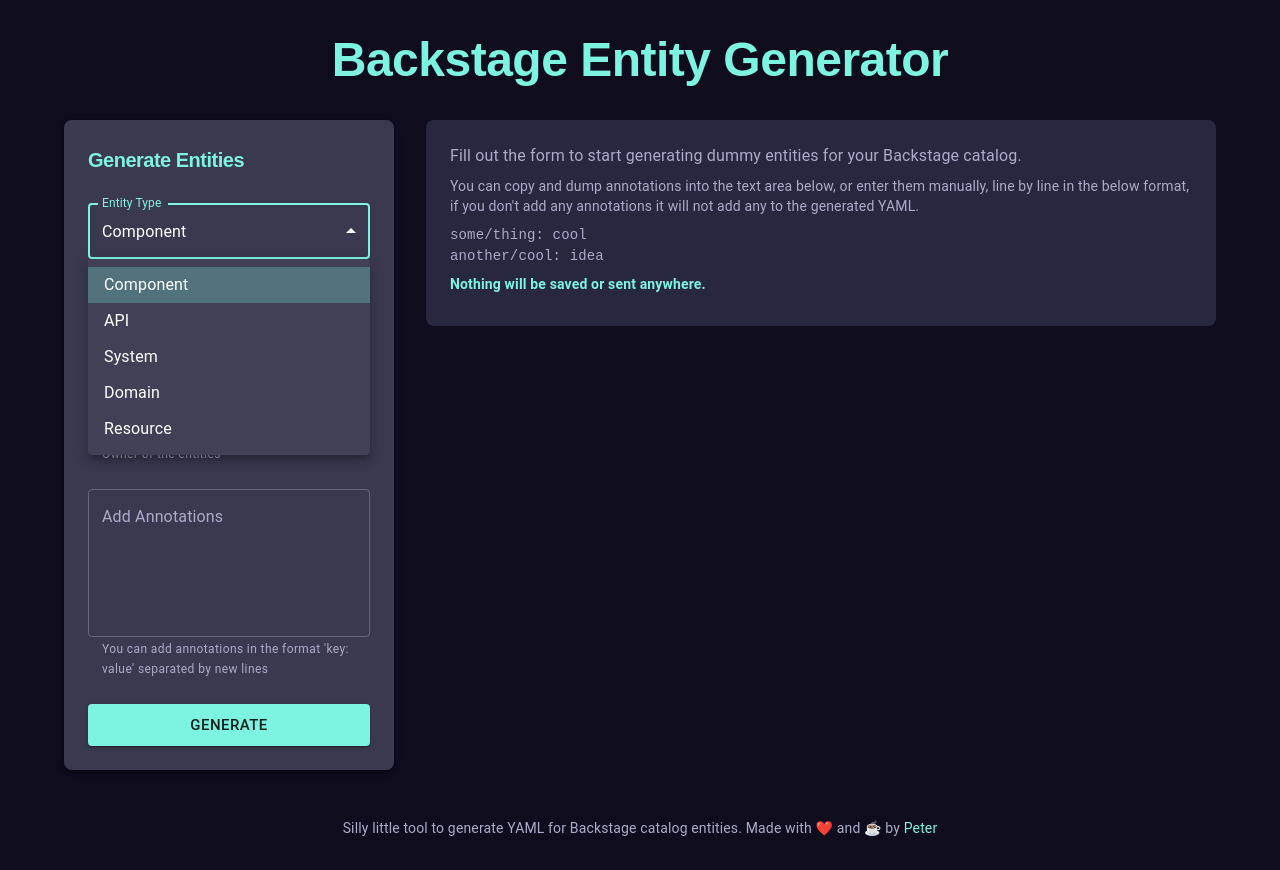
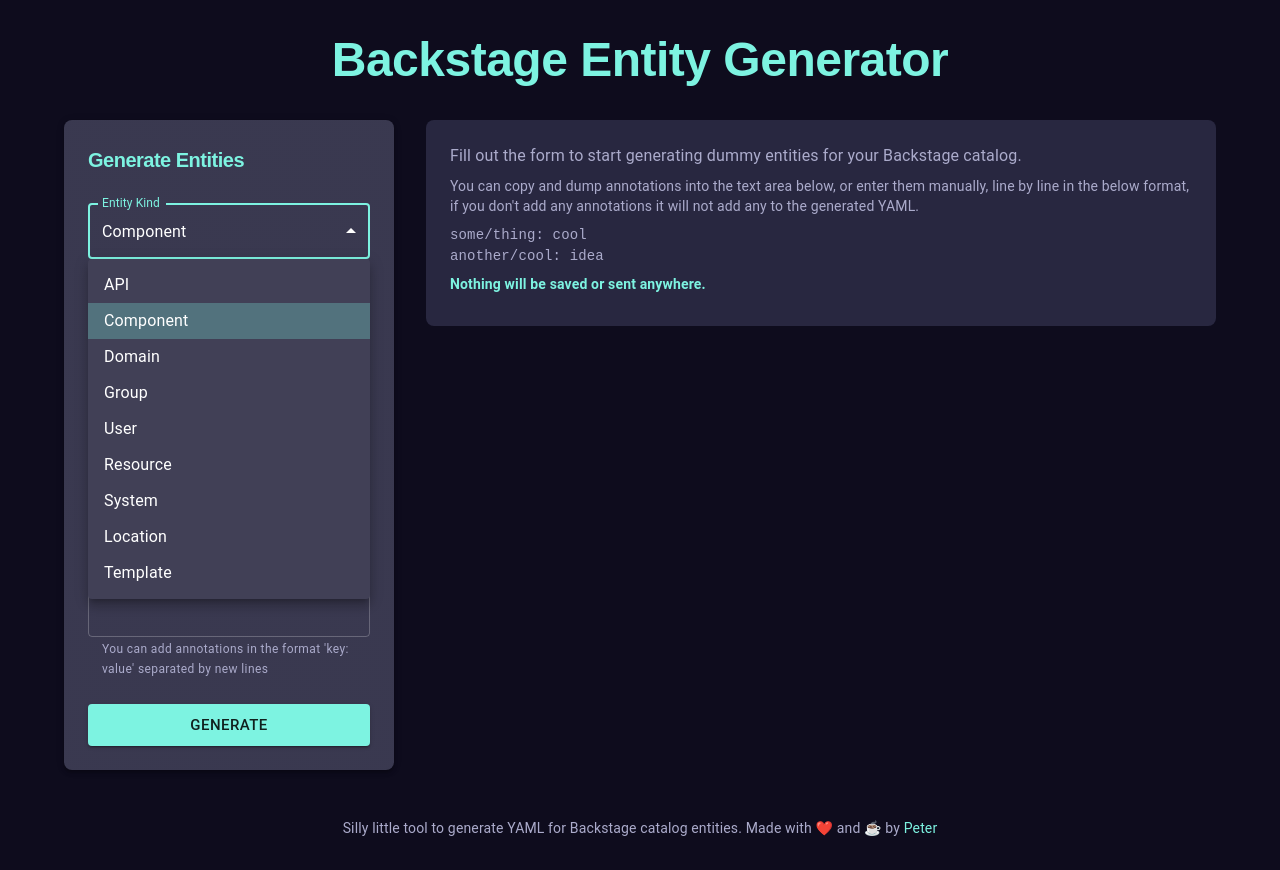
Before and after one commit to Parsifal-M/backstage-catalog-gen, a React (Vite) app: page / in a window 1280 px wide. Both pictures are taken after a click on the element "Component". Built offline with nearby package versions, Linux system fonts and the light colour scheme.

Commit message:
refactor: replace will generators
Signed-off-by: Kurt King <kurtaking@gmail.com>

```diff
--- a/src/components/EntityForm.tsx
+++ b/src/components/EntityForm.tsx
@@ -1,5 +1,4 @@
 import { useState } from "react";
-import { EntityType } from "../types";
 import {
   TextField,
   Select,
@@ -13,10 +12,11 @@
   Stack,
 } from "@mui/material";
 import { parseAnnotations } from "../utils/parseAnnotations";
-
+import { EntityKind } from "../types";
+import { generators } from "../generators/registry";
 interface EntityFormProps {
   onGenerate: (
-    type: EntityType,
+    kind: EntityKind,
     amount: number,
     owner?: string | null,
     annotations?: Record<string, string>
@@ -24,7 +24,7 @@
 }
 
 export const EntityForm = ({ onGenerate }: EntityFormProps) => {
-  const [entityType, setEntityType] = useState<EntityType>("Component");
+  const [entityKind, setEntityKind] = useState<EntityKind>("Component");
   const [amount, setAmount] = useState<number>(1);
   const [owner, setOwner] = useState<string | null>(null);
   const [error, setError] = useState<string | null>(null);
@@ -40,7 +40,7 @@
 
     setError(null);
     const parsedAnnotations = parseAnnotations(annotationsText);
-    onGenerate(entityType, amount, owner, parsedAnnotations);
+    onGenerate(entityKind, amount, owner, parsedAnnotations);
   };
 
   return (
@@ -73,19 +73,19 @@
       <Box component="form" onSubmit={handleSubmit} noValidate>
         <Stack spacing={3}>
           <FormControl fullWidth variant="outlined">
-            <InputLabel id="entity-type-label">Entity Type</InputLabel>
+            <InputLabel id="entity-kind-label">Entity Kind</InputLabel>
             <Select
-              labelId="entity-type-label"
-              id="entityType"
-              value={entityType}
-              onChange={(e) => setEntityType(e.target.value as EntityType)}
-              label="Entity Type"
+              labelId="entity-kind-label"
+              id="entityKind"
+              value={entityKind}
+              onChange={(e) => setEntityKind(e.target.value as EntityKind)}
+              label="Entity Kind"
             >
-              <MenuItem value="Component">Component</MenuItem>
-              <MenuItem value="API">API</MenuItem>
-              <MenuItem value="System">System</MenuItem>
-              <MenuItem value="Domain">Domain</MenuItem>
-              <MenuItem value="Resource">Resource</MenuItem>
+              {Object.keys(generators).map((kind) => (
+                <MenuItem key={kind} value={kind}>
+                  {kind}
+                </MenuItem>
+              ))}
             </Select>
           </FormControl>
 
--- a/src/utils/generateEntities.ts
+++ b/src/utils/generateEntities.ts
@@ -1,30 +1,10 @@
-import { EntityType } from "../types";
 import yaml from "js-yaml";
 import { faker } from "@faker-js/faker";
-
-interface EntityMetadata {
-  name: string;
-  description: string;
-  annotations?: Record<string, string>;
-}
-
-interface EntitySpec {
-  type?: string;
-  lifecycle?: string;
-  owner: string;
-  definition?: string;
-  domain?: string;
-}
-
-interface Entity {
-  apiVersion: string;
-  kind: string;
-  metadata: EntityMetadata;
-  spec: EntitySpec;
-}
+import { generateEntity } from "../generators/registry";
+import { EntityKind, Entity } from "../types";
 
 export const generateEntities = (
-  entityType: EntityType,
+  entityKind: EntityKind,
   amount: number,
   owner?: string | null,
   annotations?: Record<string, string>
@@ -32,66 +12,14 @@
   const entities: Entity[] = [];
 
   for (let i = 0; i < amount; i++) {
-    const randomDescription = faker.commerce.productDescription();
-    const entityName = `example-${faker.hacker.abbreviation().toLowerCase()}-${
-      i + 1
-    }`;
-    const randomType = ["website", "service", "library"];
+    const entityName = `example-${faker.hacker.abbreviation().toLowerCase()}-${i + 1}`;
 
-    const metadata: EntityMetadata = {
+    const entity = generateEntity(entityKind, {
       name: entityName,
-      description: randomDescription,
-    };
-
-    if (annotations && Object.keys(annotations).length > 0) {
-      metadata.annotations = {
-        ...annotations,
-      };
-    }
-
-    const entity: Entity = {
-      apiVersion: "backstage.io/v1alpha1",
-      kind: entityType,
-      metadata: metadata,
-      spec: {
-        owner: owner ?? "team-a",
-      },
-    };
-
-    if (entityType === "Component") {
-      entity.spec = {
-        type: randomType[Math.floor(Math.random() * randomType.length)],
-        lifecycle: "experimental",
-        owner: owner ?? "team-a",
-      };
-    } else if (entityType === "API") {
-      entity.spec = {
-        type: "openapi",
-        lifecycle: "production",
-        owner: owner ?? "team-b",
-        definition: `openapi: "3.0.0"
-info:
-  version: 1.0.0
-  title: ${entityName}
-  license:
-    name: MIT`,
-      };
-    } else if (entityType === "System") {
-      entity.spec = {
-        owner: owner ?? "team-b",
-        domain: `${faker.hacker
-          .noun()
-          .toLowerCase()
-          .split(" ")
-          .join("-")}-domain`,
-      };
-    } else if (entityType === "Resource") {
-      entity.spec = {
-        type: faker.database.engine().toLowerCase(),
-        lifecycle: "experimental",
-        owner: owner ?? "team-a",
-      };
-    }
+      owner: owner || undefined,
+      annotations,
+      spec: {}  // todo: pass any custom spec options if needed
+    });
 
     entities.push(entity);
   }
@@ -99,7 +27,8 @@
   const yamlDocuments = entities.map((entity) =>
     yaml.dump(entity, { lineWidth: -1 })
   );
-  const result = `# This file contains ${amount} Backstage ${entityType} entities\n\n${yamlDocuments.join(
+
+  const result = `# This file contains ${amount} Backstage ${entityKind} entities\n\n${yamlDocuments.join(
     "---\n"
   )}`;
 
```
Also changed, not shown: src/types.ts (+146 -1 lines).
